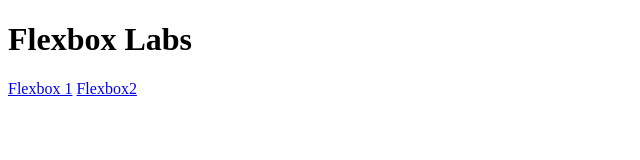
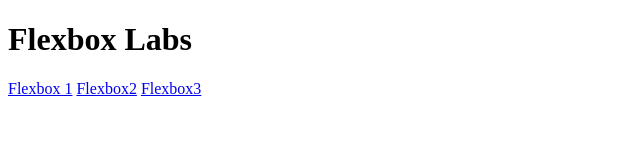
Before and after one commit to Roman23ew/Flexbox_Labs, a plain HTML site: page index.html in a window 1280 px wide. Shown: the full height of the page, 0-640 px from the left. Drawn offline with Linux system fonts and the light colour scheme.

Commit message:
linked index.html to my flexbox3.html

```diff
--- a/index.html
+++ b/index.html
@@ -9,6 +9,7 @@
     <h1>Flexbox Labs</h1>
     <a href="html/flexbox1.html">Flexbox 1</a>
     <a href="html/flexbox2.html">Flexbox2</a>
+    <a href="html/flexbox3.html">Flexbox3</a>
 
 </body>
 </html>
```
